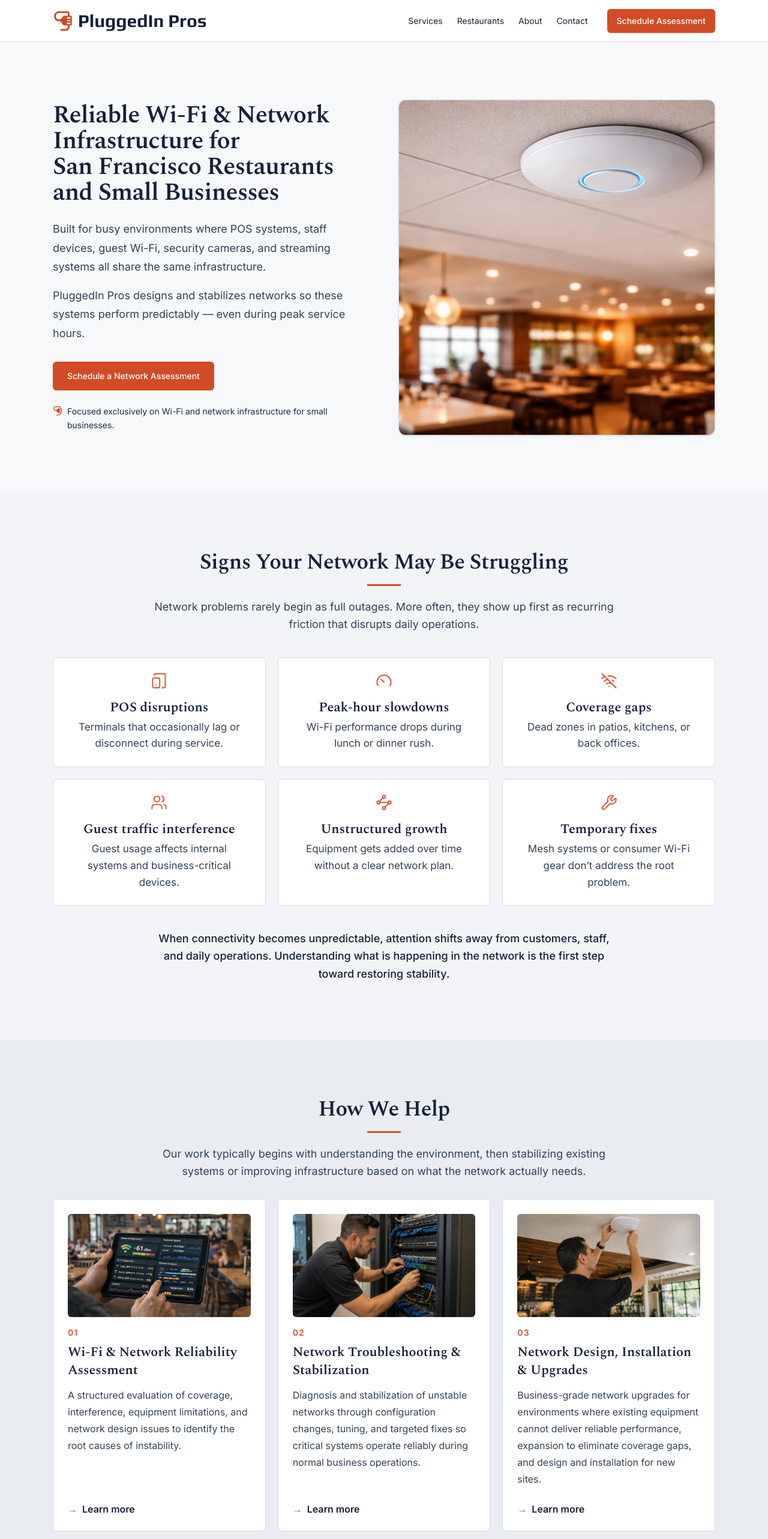
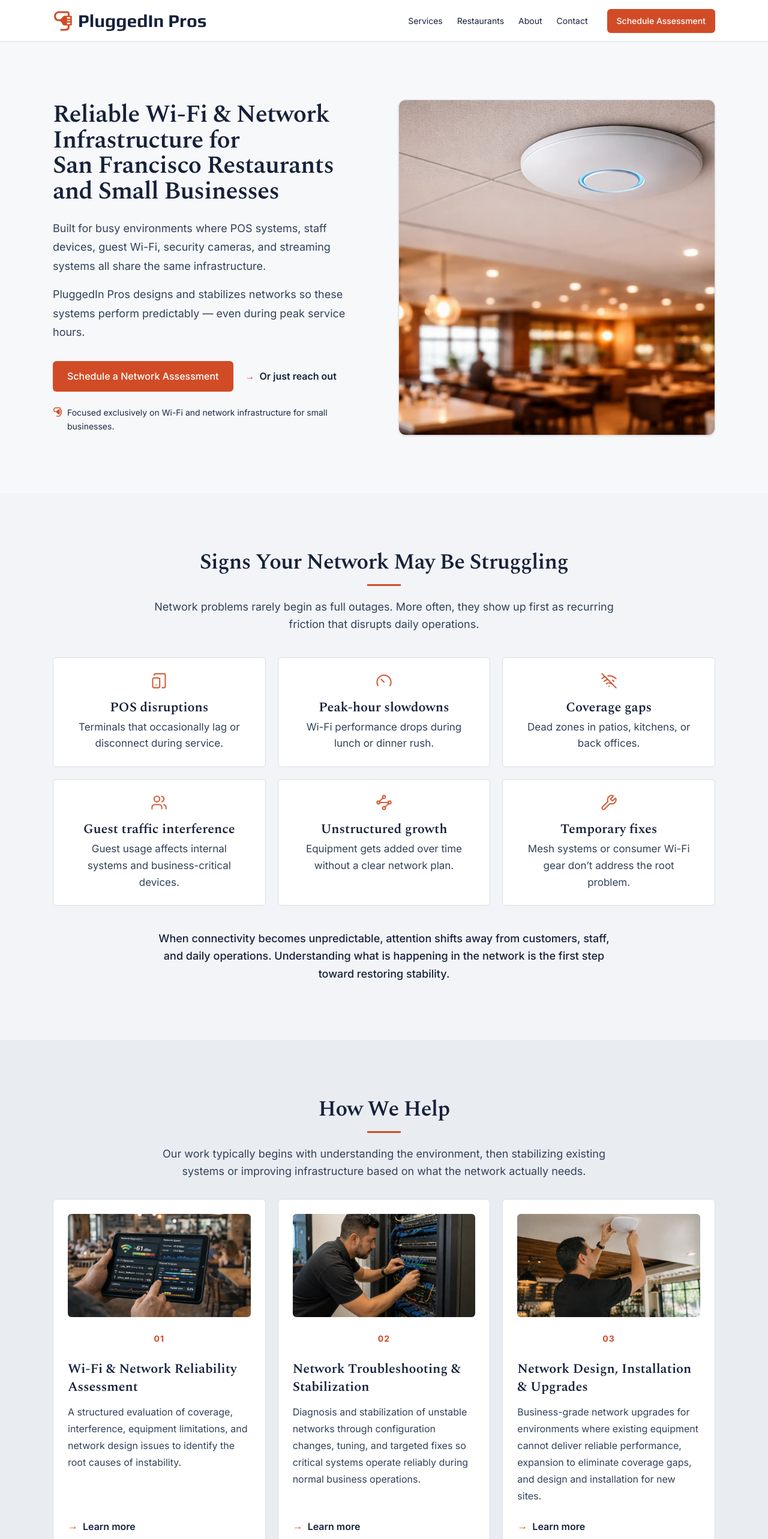
Before and after one commit to getpluggedinsf/website, a Next.js app: page / in a window 1280 px wide. Shown: the top 2566 px of the page at 60% size. Built offline with nearby package versions, Linux system fonts and the light colour scheme.

Commit message:
Polish homepage interactions and layout: add CTA consistency, card hover states, inline links, and refine section hierarchy

```diff
--- a/src/components/home/FinalCta.tsx
+++ b/src/components/home/FinalCta.tsx
@@ -28,16 +28,16 @@ export default function FinalCta() {
           <div className="mt-8 flex flex-col items-start gap-4 sm:flex-row sm:items-center">
             <Link
               href="/contact?intent=schedule"
-              className="btn-tap btn-mobile-full inline-flex min-h-12 items-center justify-center whitespace-nowrap rounded-md bg-[var(--pip-orange)] px-6 py-3 text-sm font-medium text-white no-underline transition hover:opacity-90"
+              className="btn-tap btn-mobile-full inline-flex min-h-12 items-center justify-center whitespace-nowrap rounded-md bg-[var(--pip-orange)] px-6 py-3.5 text-[16px] font-medium text-white no-underline transition hover:opacity-90 tracking-[0.02em]"
             >
               Schedule a Network Assessment
             </Link>
 
             <Link href="/services/network-assessment">
-              <span className="group/link inline-flex items-center gap-2 text-[16px] font-semibold text- no-underline">
+              <span className="group/link inline-flex items-start gap-2 text-[16px] font-semibold text-white no-underline">
                 <span
                   aria-hidden="true"
-                  className="text-[var(--pip-orange)] text-base font-bold transition-transform duration-200 group-hover/link:translate-x-0.5"
+                  className="mt-0.5 text-[17px] font-semibold text-[var(--pip-orange)] transition-transform duration-200 group-hover/link:translate-x-0.5"
                 >
                   →
                 </span>
--- a/src/components/home/Hero.tsx
+++ b/src/components/home/Hero.tsx
@@ -28,12 +28,25 @@ export default function Hero() {
           </p>
         </div>
 
-        <div className="mt-8">
+        <div className="mt-8 flex flex-col gap-4 sm:flex-row sm:items-center sm:gap-5">
           <Link
             href="/contact?intent=schedule"
-            className="btn-tap btn-mobile-full inline-flex min-h-12 items-center justify-center whitespace-nowrap rounded-md bg-[var(--pip-orange)] px-6 py-3 text-sm font-medium text-white no-underline transition hover:opacity-90"
+            className="btn-tap btn-mobile-full inline-flex min-h-12 items-center justify-center whitespace-nowrap rounded-md bg-[var(--pip-orange)] px-6 py-3.5 text-[16px] font-medium text-white no-underline transition hover:opacity-90"
           >
             Schedule a Network Assessment
+          </Link>
+          <Link href="/contact?intent=general">
+            <span className="group/link inline-flex items-start gap-2 text-[16px] font-semibold text-[var(--pip-ink)] no-underline">
+              <span
+                aria-hidden="true"
+                className="text-[var(--pip-orange)] text-base font-bold transition-transform duration-200 group-hover/link:translate-x-0.5"
+              >
+                →
+              </span>
+              <span className="underline-offset-4 group-hover/link:underline">
+                Or just reach out
+              </span>
+            </span>
           </Link>
         </div>
 
--- a/src/components/home/HowWeHelp.tsx
+++ b/src/components/home/HowWeHelp.tsx
@@ -42,9 +42,13 @@ export default function HowWeHelp() {
 
       <div className="mt-8 grid gap-5 lg:grid-cols-3">
         {services.map((service) => (
+          <Link
+            key={service.title}
+            href={service.href}
+            className="group/card block h-full no-underline"
+          >
             <Surface
-            key={service.title}
-            className="group h-full overflow-hidden"
+              className="h-full overflow-hidden bg-white transition duration-200 group-hover/card:-translate-y-0.5 group-hover/card:border-[var(--pip-orange)] group-hover/card:ring-1 group-hover/card:ring-[var(--pip-orange)] group-hover/card:shadow-sm"
               padding="md"
               radius="md"
               border
@@ -57,15 +61,15 @@ export default function HowWeHelp() {
                     alt={service.alt}
                     width={1600}
                     height={900}
-                  className="h-full w-full object-cover transition-transform duration-700 ease-out group-hover:scale-[1.02]"
+                    className="h-full w-full object-cover transition-transform duration-700 ease-out group-hover/card:scale-[1.02]"
                   />
                 </div>
 
-              <div className="text-sm font-semibold tracking-[0.08em] text-[var(--pip-orange)]">
+                <div className="mx-auto flex h-10 w-10 items-center justify-center text-sm font-bold tracking-[0.08em] text-[var(--pip-orange)] transition duration-200 group-hover/card:rounded-full group-hover/card:bg-[var(--pip-orange)]/10 group-hover/card:scale-105">
                   {service.step}
                 </div>
 
-              <h3 className="mt-2 text-[22px] font-semibold leading-snug text-[var(--pip-ink)]">
+                <h3 className="mt-4 text-[22px] font-semibold leading-snug text-[var(--pip-ink)]">
                   {service.title}
                 </h3>
 
@@ -74,22 +78,21 @@ export default function HowWeHelp() {
                 </p>
 
                 <div className="mt-auto pt-6">
-                <Link href={service.href}>
-                  <span className="group/link inline-flex items-center gap-2 text-[16px] font-semibold text-[var(--pip-ink)] no-underline">
+                  <span className="inline-flex items-center gap-2 text-[16px] font-semibold text-[var(--pip-ink)] no-underline">
                     <span
                       aria-hidden="true"
-                      className="text-[var(--pip-orange)] text-base font-bold transition-transform duration-200 group-hover/link:translate-x-0.5"
+                      className="text-[17px] text-[var(--pip-orange)] transition-transform duration-200 group-hover/card:translate-x-0.5"
                     >
                       →
                     </span>
-                    <span className="underline-offset-4 group-hover/link:underline">
+                    <span className="underline-offset-4 group-hover/card:underline">
                       Learn more
                     </span>
                   </span>
-                </Link>
                 </div>
               </div>
             </Surface>
+          </Link>
         ))}
       </div>
 
--- a/src/components/home/Problems.tsx
+++ b/src/components/home/Problems.tsx
@@ -60,7 +60,7 @@ export default function Problems() {
           return (
             <Surface
               key={problem.title}
-              className="h-full"
+              className="h-full bg-white transition duration-200 hover:-translate-y-0.5 hover:border-[var(--pip-ink)] hover:shadow-sm"
               padding="md"
               radius="md"
               border
--- a/src/components/home/RestaurantEnvironments.tsx
+++ b/src/components/home/RestaurantEnvironments.tsx
@@ -37,11 +37,18 @@ export default function RestaurantEnvironments() {
           </div>
 
           <div className="mt-8">
-            <Link
-              href="/restaurants"
-              className="inline-flex min-h-11 items-center justify-center rounded-md border border-[var(--pip-border)] bg-white px-5 py-3 text-sm font-medium text-[var(--pip-ink)] no-underline transition hover:bg-[var(--pip-bg-light)]"
-            >
-              Explore Restaurant Services
+            <Link href="/restaurants">
+              <span className="group/link inline-flex items-center gap-2 text-[16px] font-semibold text-[var(--pip-ink)] no-underline">
+                <span
+                  aria-hidden="true"
+                  className="text-[var(--pip-orange)] text-[17px] transition-transform duration-200 group-hover/link:translate-x-0.5"
+                >
+                  →
+                </span>
+                <span className="underline-offset-4 group-hover/link:underline">
+                  Explore restaurant environments
+                </span>
+              </span>
             </Link>
           </div>
         </div>
--- a/src/components/home/WhoWeServe.tsx
+++ b/src/components/home/WhoWeServe.tsx
@@ -43,7 +43,7 @@ export default function WhoWeServe() {
         {audiences.map((audience) => (
           <Surface
             key={audience.title}
-            className="group h-full"
+            className="group/card h-full bg-white transition duration-200 hover:-translate-y-0.5 hover:border-[var(--pip-ink)] hover:shadow-sm"
             padding="lg"
             radius="md"
             border
@@ -56,7 +56,7 @@ export default function WhoWeServe() {
                   alt={audience.alt}
                   width={600}
                   height={400}
-                  className="h-auto w-full object-cover transition-transform duration-500 ease-out group-hover:scale-[1.03]"
+                  className="h-auto w-full object-cover transition-transform duration-500 ease-out group-hover/card:scale-[1.03]"
                 />
               </div>
 
--- a/src/components/home/WhyChooseUs.tsx
+++ b/src/components/home/WhyChooseUs.tsx
@@ -3,6 +3,7 @@ import SectionHeading from "@/components/layout/SectionHeading";
 import Surface from "@/components/layout/Surface";
 import PlugIcon from "@/components/icons/PlugIcon";
 import Image from "next/image";
+import Link from "next/link";
 
 const reasons = [
   {
@@ -36,7 +37,7 @@ export default function WhyChooseUs() {
         <div className="max-w-[34rem] mx-auto lg:mx-0">
           <ul className="space-y-6">
             {reasons.map((reason) => (
-              <li key={reason.title} className="flex gap-2">
+              <li key={reason.title} className="group/item flex gap-3 rounded-md px-2 py-1.5 transition duration-200 hover:bg-[var(--pip-bg-light)]">
                 <PlugIcon className="mt-1 h-3.5 w-3.5 shrink-0 text-[var(--pip-orange)]" />
 
                 <div>
@@ -71,6 +72,16 @@ export default function WhyChooseUs() {
           </div>
         </Surface>
       </div>
+      <p className="mt-6 text-center text-[16px] leading-relaxed text-slate-700">
+        This work is grounded in{" "}
+        <Link
+          href="/about"
+          className="font-medium text-[var(--pip-ink)] underline underline-offset-4 decoration-[var(--pip-orange)]/45 hover:decoration-[var(--pip-orange)]"
+        >
+          real-world infrastructure experience
+        </Link>{" "}
+        supporting live business environments.
+      </p>
     </Section>
   );
 }
```
Lines whose indentation alone changed are shown as unchanged.
